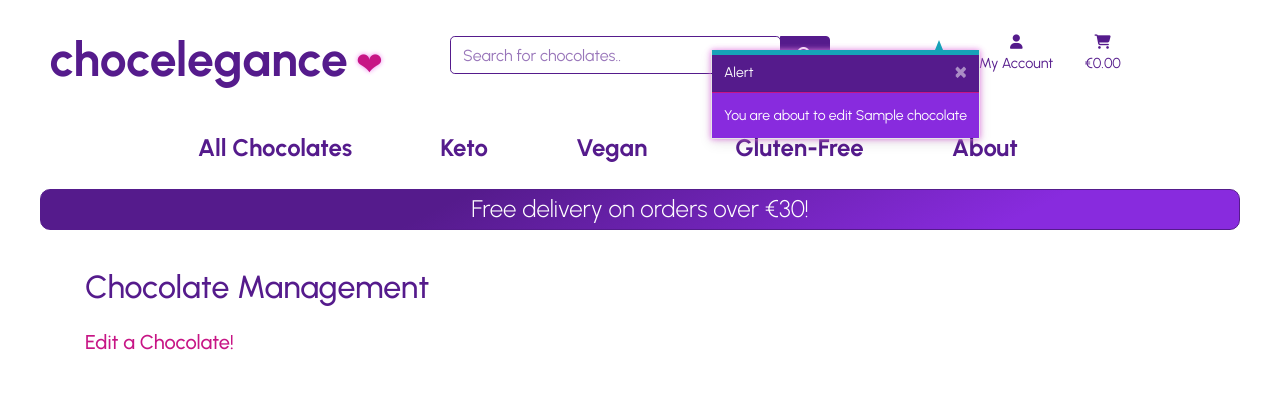
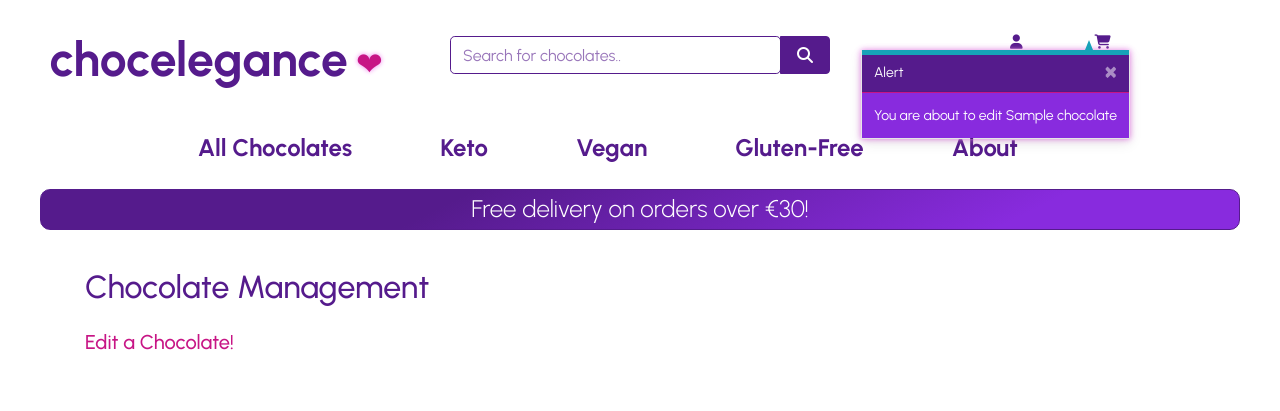
Before and after one commit to DannyGilligan/chocelegance-resubmission, a Django app: page /chocolates/edit/1/ in a window 1280 px wide. Shown: the top 411 px of the page. Run offline with Django 3.2, Linux system fonts and the light colour scheme; a user stored in the database is signed in; tables that the repository leaves empty hold one stand-in row (values such as "Sample post"); grey boxes marked "Sample" are stand-in pictures; some libraries are stand-ins or nearby versions.

Commit message:
Adjust positioning of toast messages on extra large screens

```diff
--- a/static/css/base.css
+++ b/static/css/base.css
@@ -1230,7 +1230,7 @@ https://www.geeksforgeeks.org/how-to-create-fade-in-effect-on-page-load-using-cs
     /* Toast positioning */
     .message-container {
         top: 50px;
-        right: 300px;
+        right: 150px;
     }
 }
 
```
